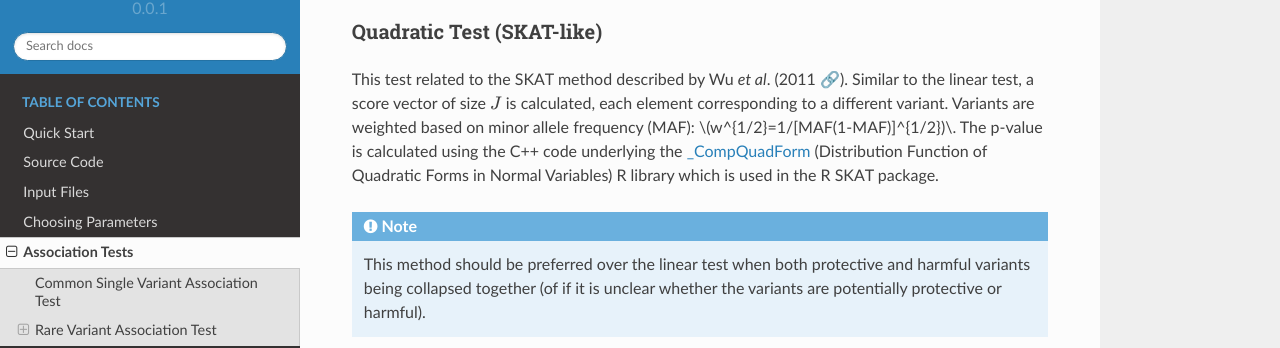
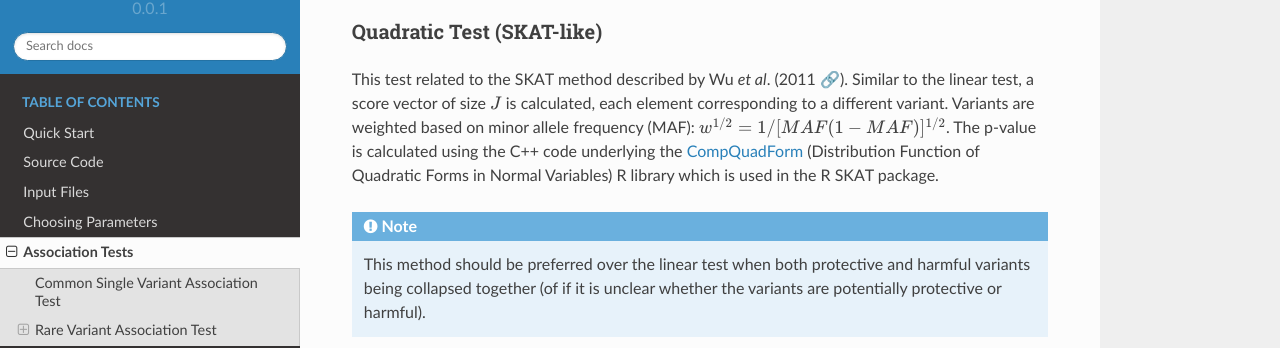
Before and after one commit to ScottMastro/vikngsdocs, a Sphinx documentation site: the page built from source/tests.rst, in a window 1280 px wide and 900 px high, scrolled down 2115 px. Shown: the part 164-512 px from the top of the window. Built offline with Sphinx 7.4.7 and the Read the Docs theme 2.0.0, drawn with Linux system fonts in a browser that asks for light colours.

Commit message:
Update tests.rst

```diff
--- a/source/tests.rst
+++ b/source/tests.rst
@@ -52,7 +52,7 @@ This test related to the CAST method described by Morgenthaler and Thilly (2007
 Quadratic Test (SKAT-like)
 ~~~~~~~~~~~~~~~~~~~~~~~~~~~~~
 
-This test related to the SKAT method described by Wu *et al*. (2011 `🔗 <https://www.ncbi.nlm.nih.gov/pmc/articles/PMC3135811>`_). Similar to the linear test, a score vector of size \\(J\\) is calculated, each element corresponding to a different variant. Variants are weighted based on minor allele frequency (MAF): \\(w^{1/2}=1/[MAF(1-MAF)]^{1/2})\\. The p-value is calculated using the C++ code underlying the `_CompQuadForm <https://cran.r-project.org/web/packages/CompQuadForm/index.html>`_ (Distribution Function of Quadratic Forms in Normal Variables) R library which is used in the R SKAT package.
+This test related to the SKAT method described by Wu *et al*. (2011 `🔗 <https://www.ncbi.nlm.nih.gov/pmc/articles/PMC3135811>`_). Similar to the linear test, a score vector of size \\(J\\) is calculated, each element corresponding to a different variant. Variants are weighted based on minor allele frequency (MAF): \\(w^{1/2}=1/[MAF(1-MAF)]^{1/2}\\). The p-value is calculated using the C++ code underlying the `CompQuadForm <https://cran.r-project.org/web/packages/CompQuadForm/index.html>`_ (Distribution Function of Quadratic Forms in Normal Variables) R library which is used in the R SKAT package.
 
 .. note::
    This method should be preferred over the linear test when both protective and harmful variants being collapsed together (of if it is unclear whether the variants are potentially protective or harmful).
```
